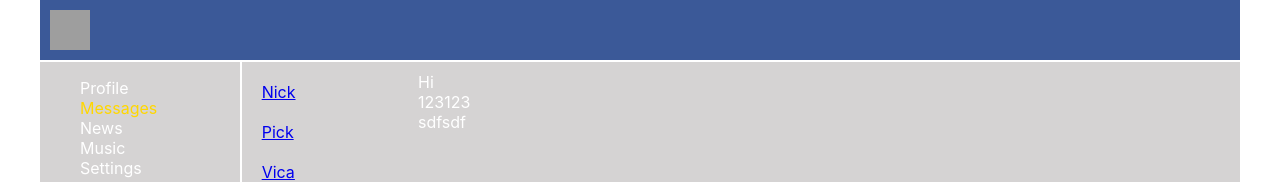
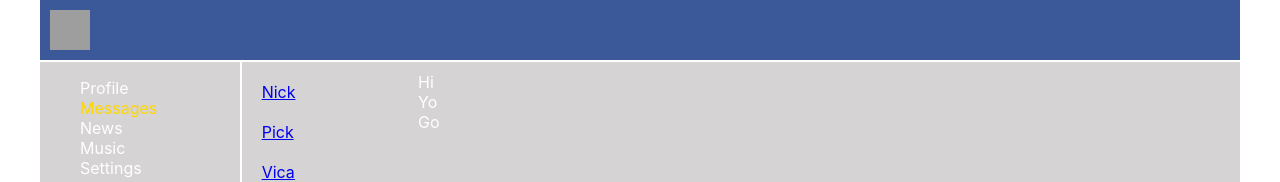
Before and after one commit to Falloutdevil/social_network_typescript, a React (Create React App) app: page /dialogs in a window 1280 px wide. Shown: the top 182 px of the page. Built offline with nearby package versions, Linux system fonts and the light colour scheme; grey boxes are pictures that could not be loaded.

Commit message:
add data in any files (24)

```diff
--- a/src/components/dialogs/Dialogs.tsx
+++ b/src/components/dialogs/Dialogs.tsx
@@ -1,12 +1,21 @@
 import {NavLink} from 'react-router-dom';
 import s from './Dialogs.module.css';
 import React from 'react';
+
+type MessageTypeProps = {
+    message: string
+}
+
+const Message: React.FC<MessageTypeProps> = ({message}) => {
+    return (
+        <div className={s.message}>{message}</div>
+    )
+}
 
 type DialogItemProps = {
     name: string
     id: number
 }
-
 
 const DialogItem: React.FC<DialogItemProps> = ({name, id}) => {
     let path = '/dialogs/' + id;
@@ -18,28 +27,33 @@
     )
 }
 
-type MessageTypeProps = {
-    message: string
-}
+export const Dialogs = () => {
 
-const Message: React.FC<MessageTypeProps> = ({message}) => {
-  return (
-      <div className={s.message}>{message}</div>
-  )
-}
+    let dialogsData = [
+        {id: 1, name: 'Nick'},
+        {id: 2, name: 'Pick'},
+        {id: 3, name: 'Vica'},
+    ];
 
-export const Dialogs = () => {
+    let messagesData = [
+        {id: 1, message: 'Hi'},
+        {id: 2, message: 'Yo'},
+        {id: 3, message: 'Go'},
+    ];
+
     return (
         <div className={s.dialogs}>
             <div className={s.dialogsItems}>
-               <DialogItem name='Nick' id={1}/>
-               <DialogItem name='Pick' id={2}/>
-               <DialogItem name='Vica' id={3}/>
+                <DialogItem name={dialogsData[0].name} id={dialogsData[0].id}/>
+                <DialogItem name={dialogsData[1].name} id={dialogsData[1].id}/>
+                <DialogItem name={dialogsData[2].name} id={dialogsData[2].id}/>
+
             </div>
             <div className={s.messages}>
-                <Message message='Hi'/>
-                <Message message='123123'/>
-                <Message message='sdfsdf'/>
+                <Message message={messagesData[0].message}/>
+                <Message message={messagesData[1].message}/>
+                <Message message={messagesData[2].message}/>
+
             </div>
         </div>
     )
--- a/src/components/profile/myPosts/MyPosts.tsx
+++ b/src/components/profile/myPosts/MyPosts.tsx
@@ -3,6 +3,13 @@
 import {Post} from './post/Post';
 
 export const MyPosts = () => {
+
+    let postsData = [
+        {id: 1, message: 'Hi, how are you?', likesCount: 15},
+        {id: 2, message: 'My first post', likesCount: 20},
+
+    ];
+
     return (
         <div className={s.postBlock}>
             <h3>my posts</h3>
@@ -17,12 +24,13 @@
                     </div>
                 </div>
                 <div className={s.posts}>
-                    <Post message="Hi, how are you?"
-                          likesCount={15}
+                    <Post message={postsData[0].message}
+                          likesCount={postsData[0].likesCount}
                     />
-                    <Post message="My first post"
-                          likesCount={20}
+                    <Post message={postsData[1].message}
+                          likesCount={postsData[1].likesCount}
                     />
+
                 </div>
             </div>
         </div>
```
Lines whose indentation alone changed are shown as unchanged.
